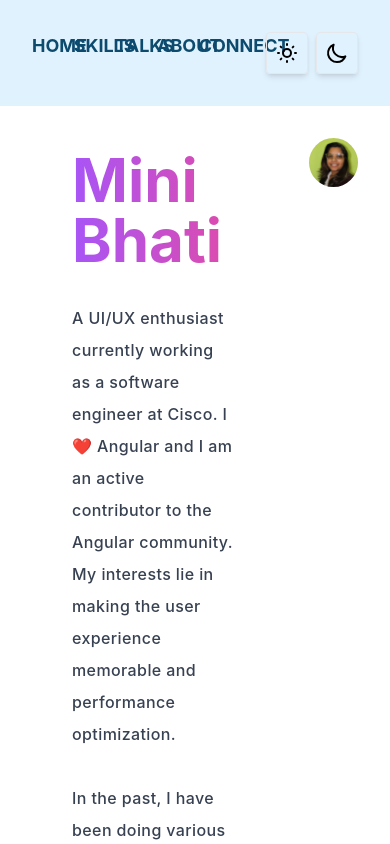
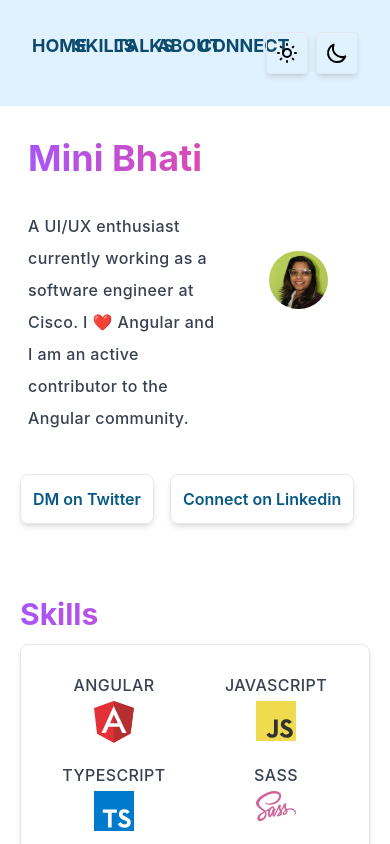
Before and after one commit to minibhati93/portfolio, a Next.js app: page / in a window 390 px wide. Shown: the top 844 px of the page. Built offline with nearby package versions, Linux system fonts and the light colour scheme.

Commit message:
Updates on the responsive design

```diff
--- a/components/main/Introduction.js
+++ b/components/main/Introduction.js
@@ -2,19 +2,22 @@
 
 export default function Introduction() {
   return (
-    <section className="px-8 my-8" id="home">
-      <div className="flex">
-        <div className="w-8/12 mx-10">
-          <h2 className="text-6xl my-3 font-bold text-transparent bg-clip-text bg-gradient-to-r from-purple-500 to-pink-500">
+    <section className="p-5 md:px-8 md:my-8" id="home">
+      <div className="flex items-center">
+        <div className="w-8/12 mx-2 md:mx-10">
+          <h2 className="text-4xl md:text-6xl my-3 font-bold text-transparent bg-clip-text bg-gradient-to-r from-purple-500 to-pink-500">
             Mini Bhati
           </h2>
           <p className="leading-loose mt-8 tracking-wide font-medium w-10/12 text-gray-700">
             A UI/UX enthusiast currently working as a software engineer at
             Cisco. I ❤️ Angular and I am an active contributor to the Angular
-            community. My interests lie in making the user experience memorable
-            and performance optimization.
+            community.
           </p>
-          <p className="leading-loose mt-8 tracking-wide font-medium w-10/12 text-gray-700">
+          <p className="hidden md:block leading-loose tracking-wide font-medium w-10/12 text-gray-700">
+            My interests lie in making the user experience memorable and
+            performance optimization.
+          </p>
+          <p className="hidden md:block leading-loose mt-8 tracking-wide font-medium w-10/12 text-gray-700">
             In the past, I have been doing various engineering, and support
             roles delivering Angular applications in the finance and education
             domain.
@@ -33,7 +36,7 @@
       </div>
       <div className="flex mt-6">
         <a
-          className="cursor-pointer shadow-md border text-sky-800 text-xl rounded-lg font-semibold mx-10 mr-4 mt-7 p-3 focus:ring-2 ring-blue-400"
+          className="cursor-pointer shadow-md border text-sky-800 text-md md:text-xl rounded-lg font-semibold mt-4 mr-4 md:mt-7 md:mx-10 p-3 focus:ring-2 ring-blue-400"
           href="https://twitter.com/devminibhati"
           target="_blank"
           rel="noopener noreferrer"
@@ -41,7 +44,7 @@
           DM on Twitter
         </a>
         <a
-          className="cursor-pointer shadow-md border text-sky-800 text-xl rounded-lg font-semibold mt-7 p-3 focus:ring-2 ring-blue-400"
+          className="cursor-pointer shadow-md border text-sky-800 text-md md:text-xl rounded-lg font-semibold mt-4 md:mt-7 p-3 focus:ring-2 ring-blue-400"
           href="https://www.linkedin.com/in/minibhati93/"
           target="_blank"
           rel="noopener noreferrer"
```
